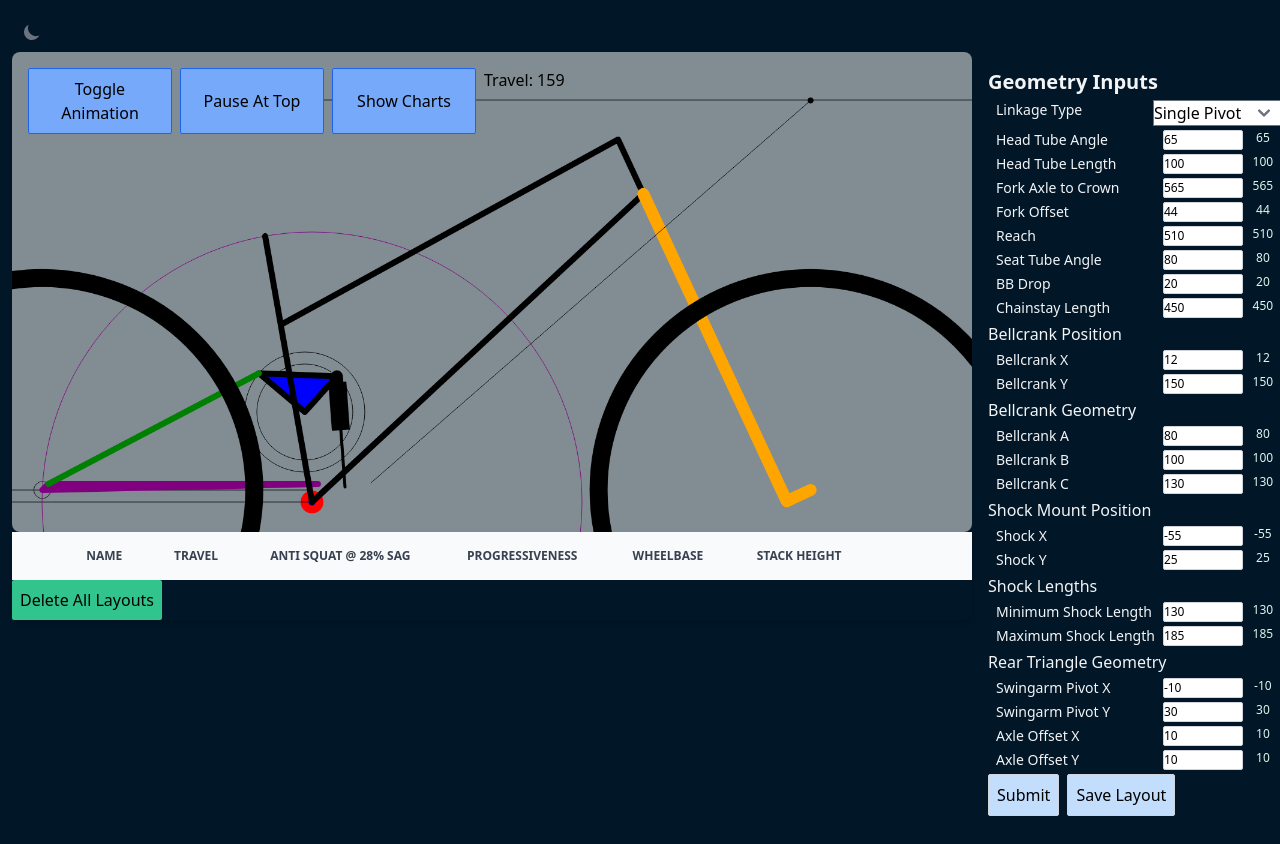
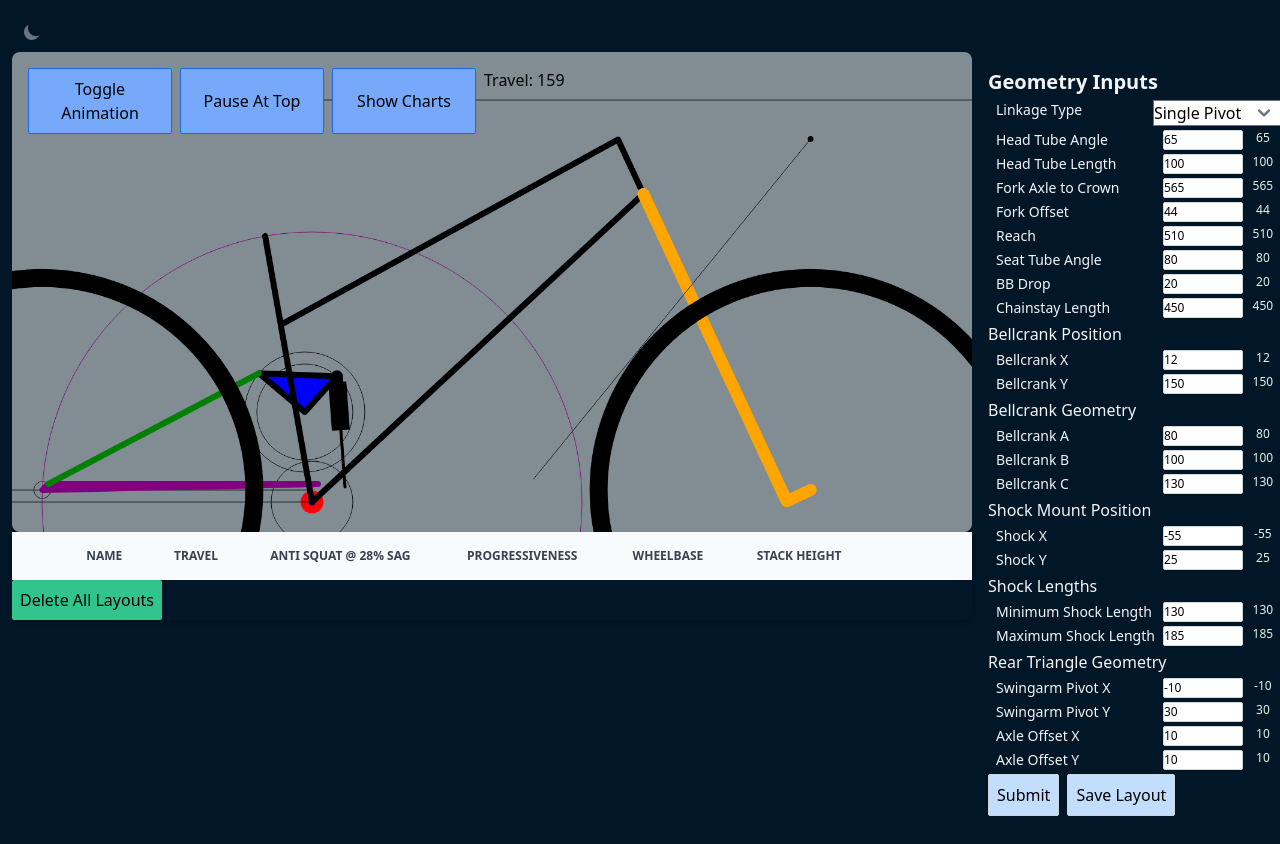
Before and after one commit to Scott-Andermann/BadDogBikes, a React (Vite) app: page / in a window 1280 px wide. Built offline with nearby package versions, Linux system fonts and the light colour scheme.

Commit message:
fix anti squat calcs

```diff
--- a/src/data/antiSquat.ts
+++ b/src/data/antiSquat.ts
@@ -1,5 +1,6 @@
 import { DefaultValues } from "../InputForm";
 import { Position } from "./draw";
+import { intersectionOfTwoLines } from "./fourBarCalculations";
 
 const rChainRing = 136.1 / 2;
 const rCassette = 168 / 2;
@@ -20,30 +21,9 @@ export const calculateIFC = (
       x: point.x - rCassette * Math.sin(alpha),
       y: point.y + rCassette * Math.cos(alpha),
     };
-    const instantForceCenter = {
-      x:
-        ((chainRingContact.x * cassetteContact.y -
-          chainRingContact.y * cassetteContact.y) *
-          (layoutValues.swingarmPivotX - point.x) -
-          (chainRingContact.x - cassetteContact.y) *
-            (layoutValues.swingarmPivotX * point.y -
-              layoutValues.swingarmPivotY * point.x)) /
-        ((chainRingContact.x - cassetteContact.y) *
-          (layoutValues.swingarmPivotY - point.y) -
-          (chainRingContact.y - cassetteContact.y) *
-            (layoutValues.swingarmPivotX - point.x)),
-      y:
-        ((chainRingContact.x * cassetteContact.y -
-          chainRingContact.y * cassetteContact.y) *
-          (layoutValues.swingarmPivotY - point.y) -
-          (chainRingContact.y - cassetteContact.y) *
-            (layoutValues.swingarmPivotX * point.y -
-              layoutValues.swingarmPivotY * point.x)) /
-        ((chainRingContact.x - cassetteContact.y) *
-          (layoutValues.swingarmPivotY - point.y) -
-          (chainRingContact.y - cassetteContact.y) *
-            (layoutValues.swingarmPivotX - point.x)),
-    };
+    const instantForceCenter = intersectionOfTwoLines({pointA: chainRingContact, pointB: cassetteContact, pointC: point, pointD: {x: layoutValues.swingarmPivotX, y: layoutValues.swingarmPivotY}});
+
+
 
     return instantForceCenter;
   });
--- a/src/data/draw.ts
+++ b/src/data/draw.ts
@@ -83,11 +83,18 @@ DrawMasterProps) => {
   if (step === 0) {
     direction = 1;
   }
+
+  // Bottom Bracket
   ctx.clearRect(0, 0, 1600, 800);
   ctx.fillStyle = "red";
   ctx.beginPath();
   ctx.arc(zeroOffset.x, zeroOffset.y, 1.5 * 25.4 / 2, 0, 2 * Math.PI);
   ctx.fill();
+
+  // chainring
+  ctx.beginPath();
+  ctx.arc(zeroOffset.x, zeroOffset.y, 136 / 2, 0, 2 * Math.PI);
+  ctx.stroke();
 
   ctx.fillStyle = "blue";
   ctx.beginPath();
--- a/src/data/fourBarCalculations.ts
+++ b/src/data/fourBarCalculations.ts
@@ -37,6 +37,34 @@ export const lawOfCosinesTwoSides = ({
 }) => {
   return Math.sqrt(a ** 2 + b ** 2 - 2 * a * b * Math.cos(gamma));
 };
+
+export const intersectionOfTwoLines = ({pointA, pointB, pointC, pointD}: {pointA:Position, pointB:Position, pointC:Position, pointD:Position}) => {
+  const intersection = {
+    x:
+      ((pointA.x * pointB.y -
+        pointA.y * pointB.x) *
+        (pointC.x - pointD.x) -
+        (pointA.x - pointB.x) *
+          (pointC.x * pointD.y -
+            pointC.y * pointD.x)) /
+      ((pointA.x - pointB.x) *
+        (pointC.y - pointD.y) -
+        (pointA.y - pointB.y) *
+          (pointC.x - pointD.x)),
+    y:
+    ((pointA.x * pointB.y -
+      pointA.y * pointB.x) *
+      (pointC.y - pointD.y) -
+      (pointA.y - pointB.y) *
+        (pointC.x * pointD.y -
+          pointC.y * pointD.x)) /
+    ((pointA.x - pointB.x) *
+      (pointC.y - pointD.y) -
+      (pointA.y - pointB.y) *
+        (pointC.x - pointD.x)),
+  };
+  return intersection
+}
 
 // calculate the position of the upper shock mount for each shock step
 export const calculateShockPosition = (
@@ -296,3 +324,8 @@ export const calculateChainGrowth = (axlePath: Position[]) => {
 
   return chainGrowth;
 };
+
+export const instantCenter = (layoutValues: DefaultValues, rearPivotPosition: Position[], seatStayPosition: Position[]) => {
+
+
+};
--- a/src/data/horstLinkCalculations.ts
+++ b/src/data/horstLinkCalculations.ts
@@ -38,7 +38,10 @@ export const horstLinkSeatStayLength = (
     y: bellcrankInitialPosition.y - seatStayLength * Math.cos(thetaAB),
   };
 
-
+  const swingarmLength = calculateLengthOfLine(rearPivotInitialPosition, {
+    x: layoutValues.swingarmPivotX,
+    y: layoutValues.swingarmPivotY,
+  });
 
   return { seatStayLength, swingarmLength, thetaInSeatStay, lAC };
 };
@@ -66,10 +69,6 @@ export const horstLinkAxlePath = (
     return position;
   });
 
-  // console.log(axlePosition);
-
-
-
 
   return axlePosition;
 };
```
